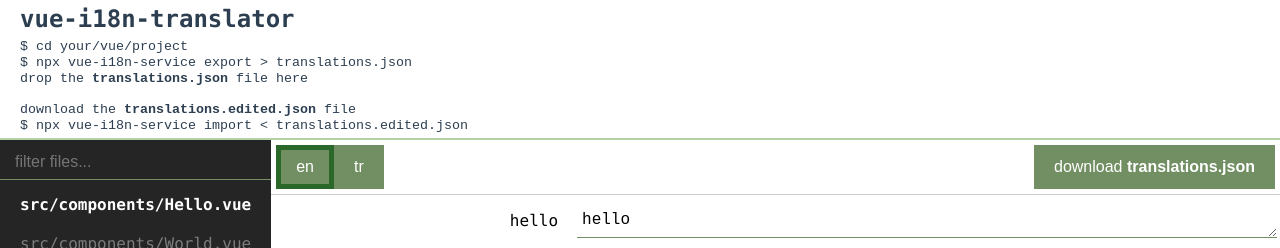
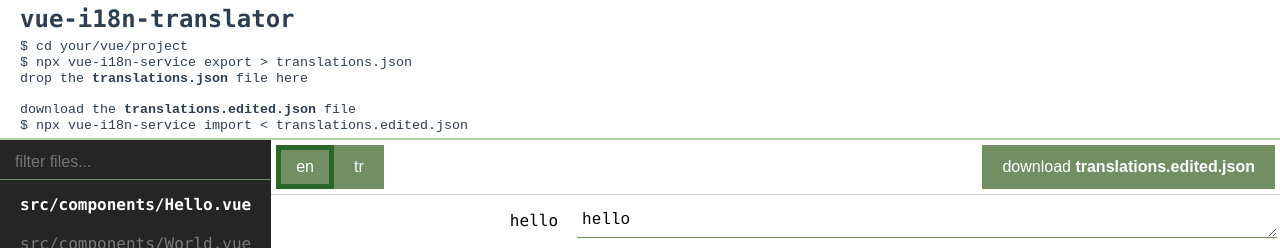
Before and after one commit to PuppyPaduk2/vue-i18n-translator, a Vue app: page / in a window 1280 px wide. Shown: the top 248 px of the page. Built offline with nearby package versions, Linux system fonts and the light colour scheme; what vue-codemirror would draw is missing.

Commit message:
fix download

```diff
--- a/src/components/Translator.vue
+++ b/src/components/Translator.vue
@@ -29,7 +29,7 @@
     </section>
     <section class="actions">
       <button @click='selectedLocale=locale' :key='locale' v-for='locale in parsedLocales' :class="{selected:locale==selectedLocale}" :disabled='locale==selectedLocale'>{{ locale }}</button>
-      <button class="download" @click='download'>download <b>translations.json</b></button>
+      <button class="download" @click='download'>download <b>translations.edited.json</b></button>
     </section>
     <section class="table">
       <table>
@@ -121,12 +121,10 @@ export default {
         this.editingSource = JSON.stringify(unflatten(this.editingParsed, { overwrite: true }), null, 2)
       }
     },
-    translationsParsed () {
-      console.log(this.translationsParsed)
-    },
     editingSource () {
       try {
         this.editingParsed = flatten(JSON.parse(this.editingSource))
+        this.translationsParsed[this.editingFile] = unflatten(this.editingParsed)
       } catch (e) {}
     }
   },
```
